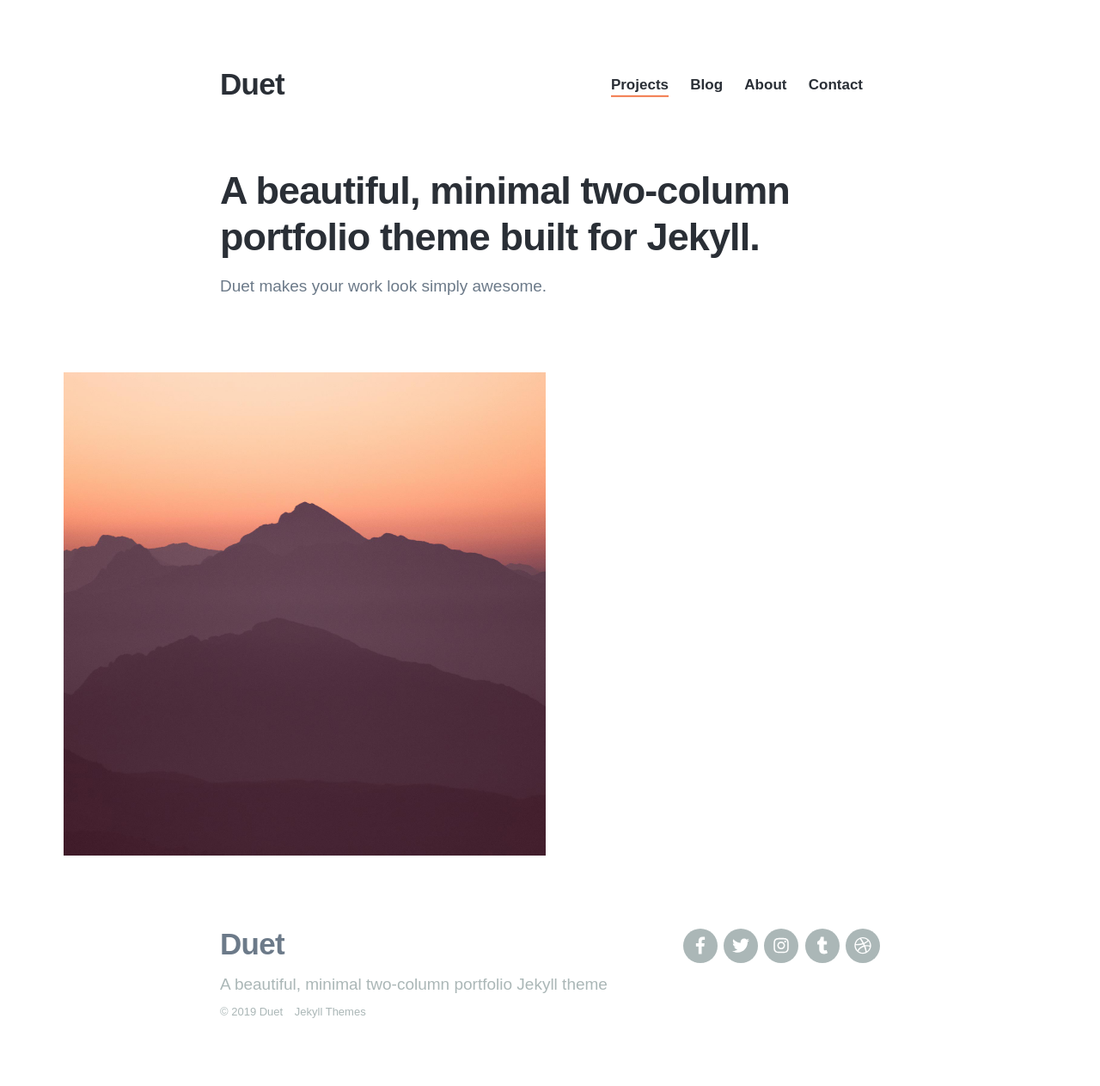
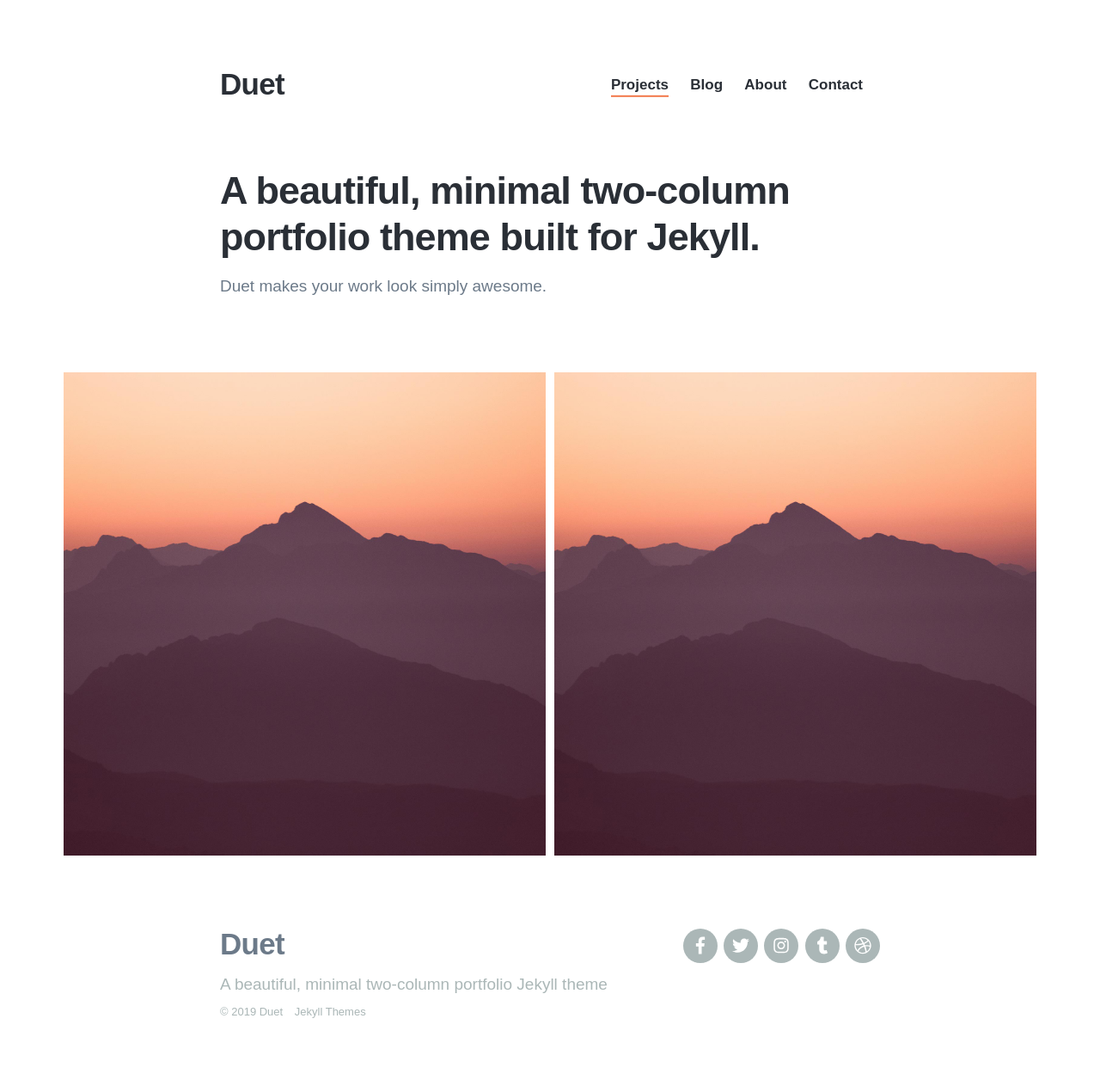
Before and after one commit to snsnsns/snsnsns.github.io, a Jekyll site: the page built from index.html, in a window 1280 px wide. Shown: the whole page at 86% size. Built offline with Jekyll 4.4.1, drawn with Linux system fonts in a browser that asks for light colours; nearby versions of some CDN libraries; some web fonts are replaced.

Commit message:
testing portfolio items

```diff
--- a/index.html
+++ b/index.html
@@ -44,6 +44,30 @@
 
 		{% endfor %}
 
+		{% for project in site.projects reversed %}
+
+		<div class="portfolio-item">
+
+			<a class="portfolio-item__link" href="{{ project.url }}">
+
+				<div class="portfolio-item__image">
+					<img src="{{ project.featured_image  }}" alt="{{ project.title }}">
+				</div>
+
+				<div class="portfolio-item__content">
+					<div class="portfolio-item__info">
+						<h2 class="portfolio-item__title">{{ project.title }}</h2>
+						<p class="portfolio-item__subtitle">{{ project.subtitle }}</p>
+					</div>
+				</div>
+
+			</a>
+
+		</div>
+
+		{% endfor %}
+
+
 	</div>
 
 </section>
```
